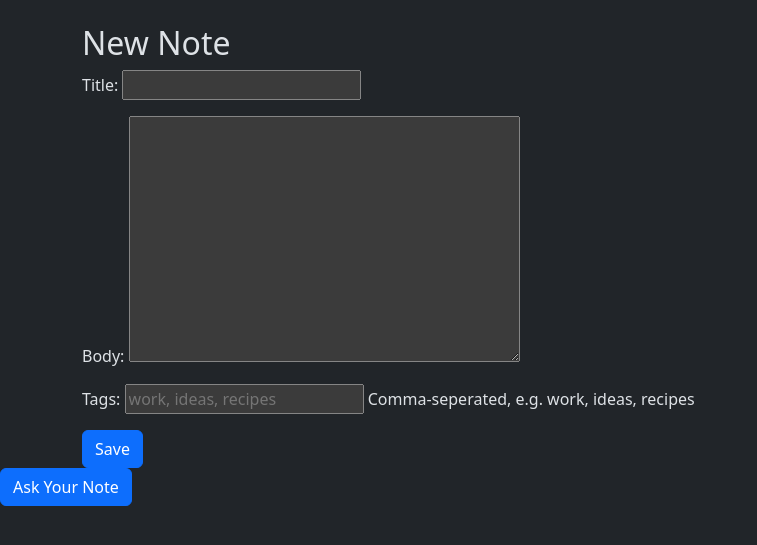
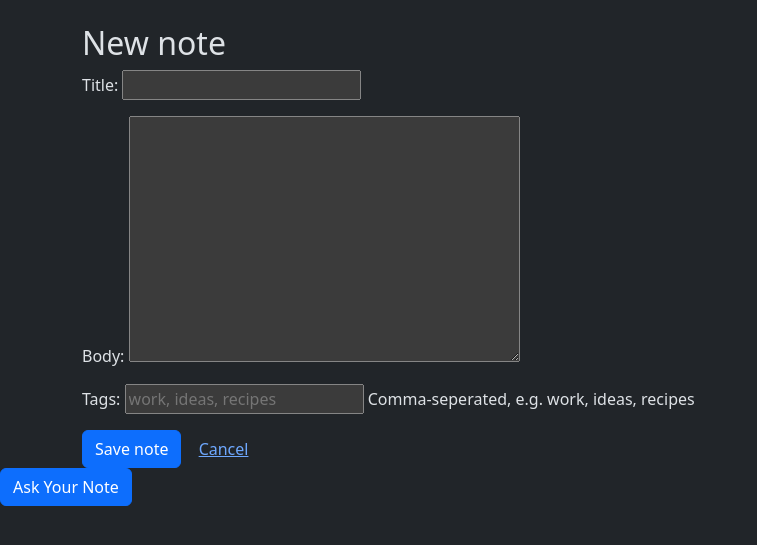
Before and after one commit to itsomshree/notesage, a Django app: page /notes/new/ in a window 1280 px wide. Shown: the part 56-601 px from the top of the page, without its empty margins (0-757 px from the left). Run offline with Django 5.2, Linux system fonts and the light colour scheme; the visitor is signed in with stand-in values (Sample User, id 1).

Commit message:
refactor: enhance note form layout and button labeling for clarity

```diff
--- a/templates/notes/note_form.html
+++ b/templates/notes/note_form.html
@@ -3,13 +3,15 @@
 {% block title %}{% if object %}Edit Note{% else %}New Note{% endif %} — NoteSage{% endblock %}
 
 {% block content %}
-<h2>{% if object %}Edit Note{% else %}New Note{% endif %}</h2>
-<form method="post">
+<h2>{% if object %}Edit note{% else %}New note{% endif %}</h2>
+<form method="post" class="stack">
     {% csrf_token %}
     {{ form.as_p }}
-    <button type="submit" class="btn btn-primary">Save</button>
+    <button type="submit" class="btn btn-primary">Save note</button>
     {% if object %}
     <a href="{% url 'note_detail' object.pk %}" class="btn btn-link">Cancel</a>
+    {% else %}
+    <a href="{% url 'note_list' %}" class="btn btn-link">Cancel</a>
     {% endif %}
 </form>
 {% endblock %}
```
